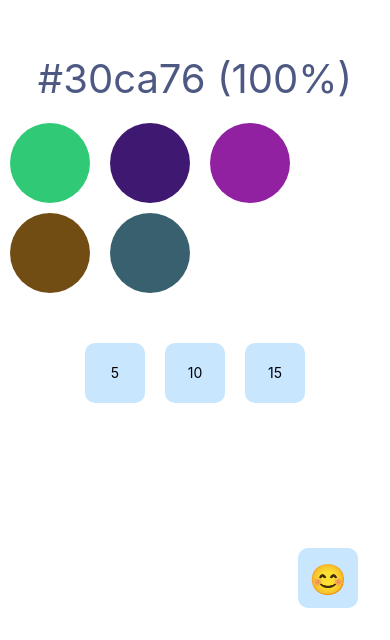
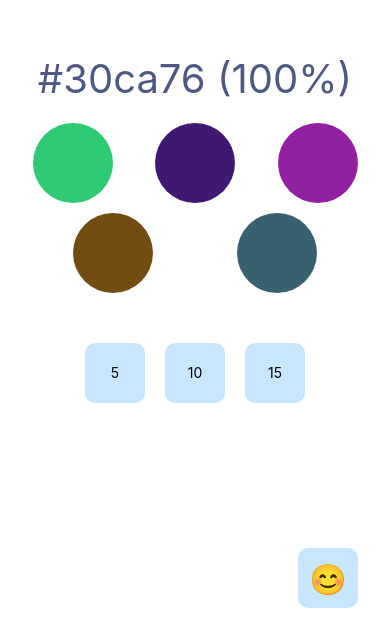
Before and after one commit to WhatTheHexdec/whatthehex, a React Native app: screen / in a window 390 px wide. Shown: the part 204-844 px from the top of the page. Built offline with nearby package versions, Linux system fonts and the light colour scheme.

Commit message:
centering bubbles

```diff
--- a/components/bubbles.js
+++ b/components/bubbles.js
@@ -43,6 +43,7 @@ const stylesheet = StyleSheet.create({
   blobs: {
     flexDirection: "row",
     flexWrap: "wrap",
+    justifyContent: "space-evenly"
   },
 });
 
```
